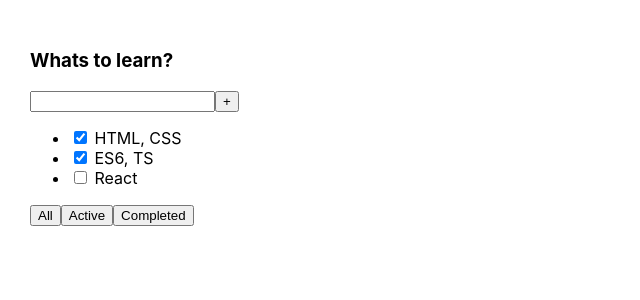
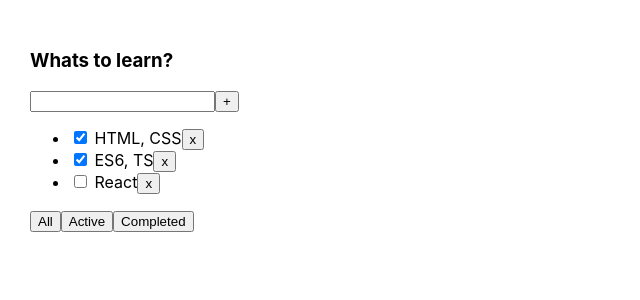
Before and after one commit to ek-mlg/Todolist, a React (Create React App) app: page / in a window 1280 px wide. Shown: the top 300 px of the page, without its empty margins (0-640 px from the left). Built offline with nearby package versions, Linux system fonts and the light colour scheme.

Commit message:
First commit.

```diff
--- a/package.json
+++ b/package.json
@@ -10,10 +10,12 @@
     "@types/node": "^16.18.1",
     "@types/react": "^18.0.23",
     "@types/react-dom": "^18.0.7",
+    "@types/uuid": "^9.0.0",
     "react": "^18.2.0",
     "react-dom": "^18.2.0",
     "react-scripts": "5.0.1",
     "typescript": "^4.8.4",
+    "uuid": "^9.0.0",
     "web-vitals": "^2.1.4"
   },
   "scripts": {
--- a/src/App.tsx
+++ b/src/App.tsx
@@ -1,31 +1,69 @@
-import React from 'react';
+import React, {useState} from 'react';
 import Todolist, {TaskType} from './todolist';
 import './App.css';
+import {v1} from "uuid";
+
+// CRUD
 
 // Create
 // Read (pagination, filtration, sorting)
 // Update (edit, modification)
 // Delete
-// CRUD
 
 // Interface
 
+export type FilterValuesType = "all"|"active"|"completed"
+
 function App() {
-    const todoListTitle_1: string = "Whats to learn?";
-    const todoListTitle_2: string = "Whats to buy?";
+    const todoListTitle: string = "Whats to learn?";
 
-    const tasks_1: Array<TaskType> = [
-        {id: 1, title: "HTML, CSS", isDone: true},
-        {id: 1, title: "ES6, TS", isDone: true},
-        {id: 1, title: "React", isDone: false},
-    ]
+    const [tasks, setTasks] = useState<Array<TaskType>>([
+        {id: v1(), title: "HTML, CSS", isDone: true},
+        {id: v1(), title: "ES6, TS", isDone: true},
+        {id: v1(), title: "React", isDone: false},
+    ])
+
+    const [filter, setFilter] = useState<FilterValuesType> ("all")
+
+    const removeTask = (taskId: string) => {
+        setTasks(tasks.filter(t => t.id !== taskId))
+    }
+
+    const changeFilter= (filter: FilterValuesType) => {
+        setFilter(filter)
+    }
+
+    const addTask = (title: string) => {
+        const newTask: TaskType = {
+            id: v1(),
+            title: title,
+            isDone: false
+        }
+        setTasks([newTask, ...tasks]) //new Array()
+    }
+
+    const  getFilteredTasksForRender = () => {
+        switch (filter) {
+            case "active":
+                return tasks.filter(tasks => !tasks.isDone)
+            case "completed":
+                return tasks.filter(t => t.isDone)
+            default:
+                return tasks
+        }
+    }
+
+    const  filteredTasksForRender: Array<TaskType> = getFilteredTasksForRender()
 
     return (
         <div className="App">
             <div>
-                <Todolist title={todoListTitle_1} tasks={tasks_1}/>
-                {/*<Todolist title={todoListTitle_2} tasks={""}/>*/}
-                {/*Выше дз!*/}
+                <Todolist
+                    addTask={addTask}
+                    removeTask={removeTask}
+                    title={todoListTitle}
+                    changeFilter={changeFilter}
+                    tasks={filteredTasksForRender}/>
             </div>
         </div>
     );
--- a/src/index.tsx
+++ b/src/index.tsx
@@ -8,9 +8,7 @@
   document.getElementById('root') as HTMLElement
 );
 root.render(
-  <React.StrictMode>
     <App />
-  </React.StrictMode>
 );
 
 // If you want to start measuring performance in your app, pass a function
--- a/src/todolist.tsx
+++ b/src/todolist.tsx
@@ -1,35 +1,69 @@
-import React from 'react';
+import React, {ChangeEvent, useState,KeyboardEvent} from 'react';
+import {FilterValuesType} from "./App";
+
 // title - заголовок
 // tasks - список задач
 
 type TodolistPropsType = {
     title: string;
     tasks: Array<TaskType>;
+    removeTask: (taskId: string) => void
+    addTask: (title: string) => void
+    changeFilter: (filter: FilterValuesType) => void
 };
 
 export type TaskType = {
-    id: number;
+    id: string;
     title: string;
     isDone: boolean;
 };
 
 const Todolist = (props: TodolistPropsType) => {
+    const [title, setTitle] = useState<string>('')
+    const tasksItems = props.tasks.length
+        ? props.tasks.map((task: TaskType) => {
+            const onClickRemoveTaskHandler = () => props.removeTask(task.id)
+        return (
+            <li key={task.id}>
+                <input type="checkbox" checked={task.isDone}/> <span>{task.title}</span>
+                <button onClick={onClickRemoveTaskHandler}>x</button>
+            </li>
+        )
+    })
+        : <span>Tasks List is empty</span>
+
+    const onClickAddTasksToTodolistHandler = () => {
+        props.addTask(title)
+        setTitle("")
+    }
+    const onChangeSetLocalTitleHandler = (e: ChangeEvent<HTMLInputElement>) => setTitle(e.currentTarget.value)
+    const onKeyDownAddTasksToTodolistHandler = (e: KeyboardEvent<HTMLInputElement>) => e.key === "Enter" && onClickAddTasksToTodolistHandler()
+
+    /*const onClickSetAllFilterHandler = () => props.changeFilter( "all" )
+    const onClickSetActiveFilterHandler = () => props.changeFilter( "active" )
+    const onClickSetCompletedFilterHandler = () => props.changeFilter( "completed" )*/
+
+    const getOnClickSetFilterHandler = (filter: FilterValuesType) => () => props.changeFilter(filter)
+
+
     return (
         <div>
             <h3>{props.title}</h3>
             <div>
-                <input/>
-                <button>+</button>
+                <input
+                    value={title}
+                    onChange={onChangeSetLocalTitleHandler} // input.value
+                    onKeyDown={onKeyDownAddTasksToTodolistHandler}
+                />
+                <button onClick={onClickAddTasksToTodolistHandler}>+</button>
             </div>
             <ul>
-                <li><input type="checkbox" checked={props.tasks[0].isDone}/> <span>{props.tasks[0].title}</span></li>
-                <li><input type="checkbox" checked={props.tasks[1].isDone}/> <span>{props.tasks[1].title}</span></li>
-                <li><input type="checkbox" checked={props.tasks[2].isDone}/> <span>{props.tasks[2].title}</span></li>
+                {tasksItems}
             </ul>
             <div>
-                <button>All</button>
-                <button>Active</button>
-                <button>Completed</button>
+                <button onClick={getOnClickSetFilterHandler("all")}>All</button>
+                <button onClick={getOnClickSetFilterHandler("active")}>Active</button>
+                <button onClick={getOnClickSetFilterHandler("completed")}>Completed</button>
             </div>
         </div>
     );
```
Also changed, not shown: 1 other file (tests, documents, lock files or other folders).
